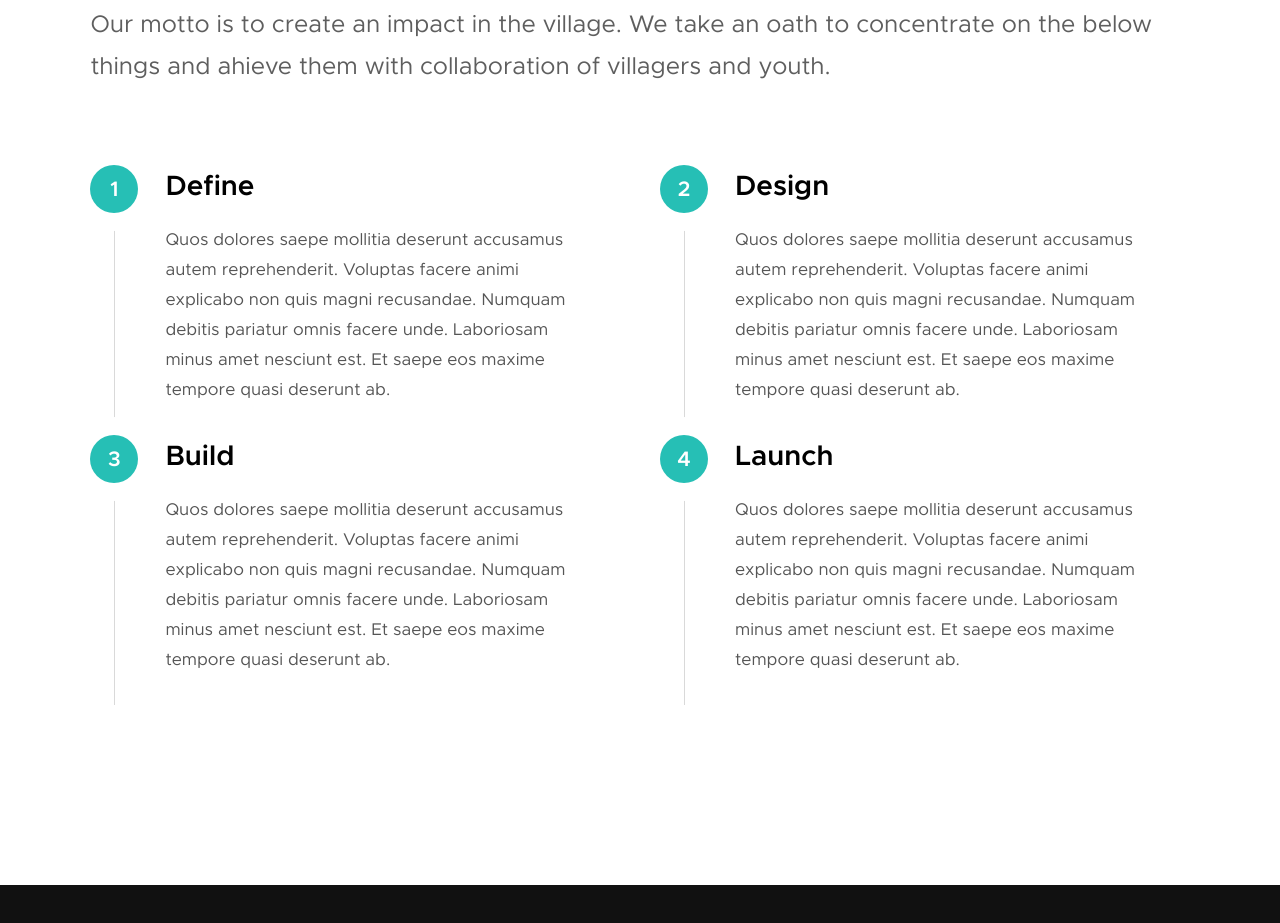
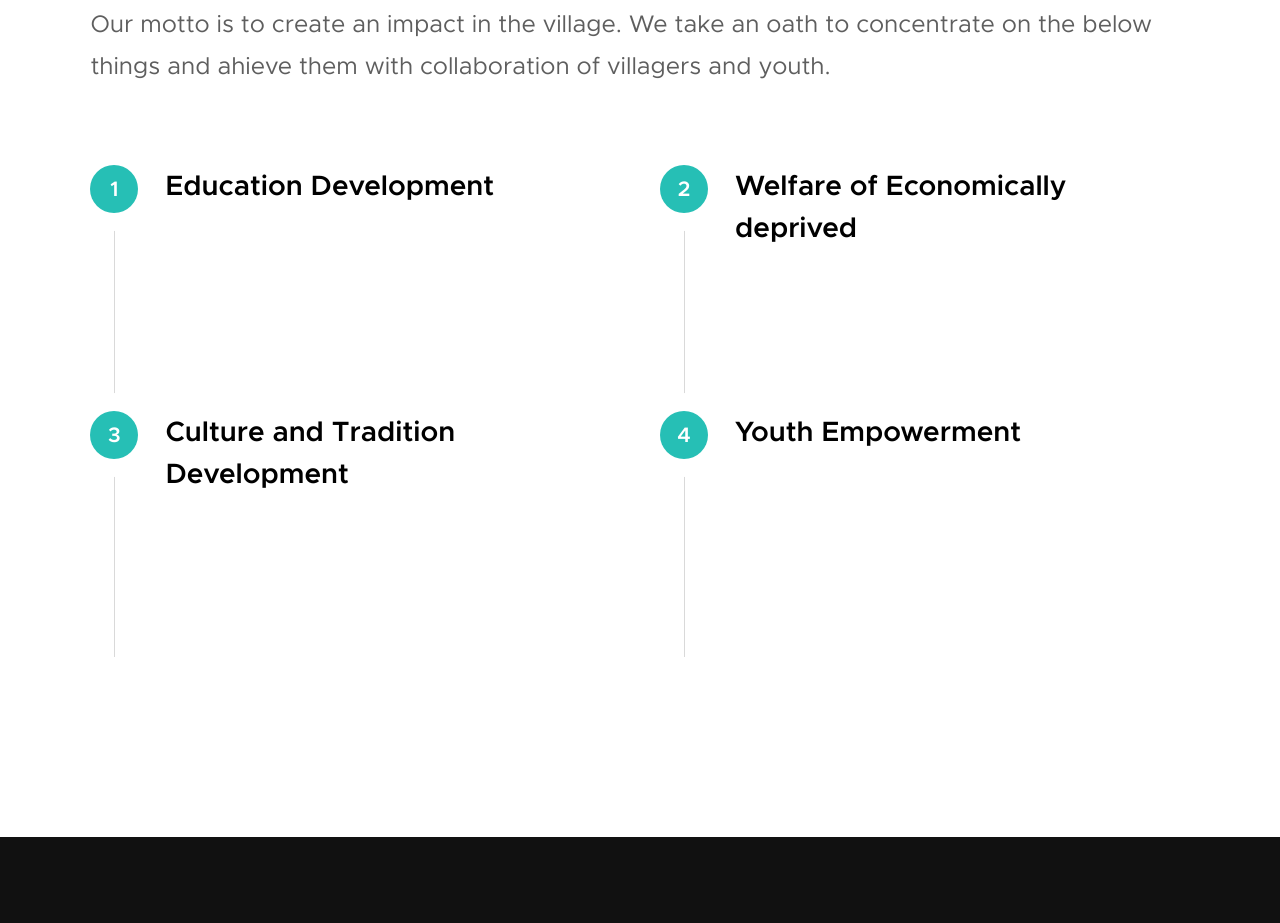
Before and after one commit to 140eight/pyc, a plain HTML site: page penugondayouth/index.html in a window 1280 px wide. Shown: the part 1213-2136 px from the top of the page. Drawn offline with Linux system fonts and the light colour scheme; files whose address does not match are found by name.

Commit message:
paragraphs removed

```diff
--- a/penugondayouth/index.html
+++ b/penugondayouth/index.html
@@ -161,41 +161,33 @@
 
                 <div class="col-block process__col" data-item="1" data-aos="fade-up">
                     <div class="process__text">
-                        <h4>Define</h4>
+                        <h4>Education Development</h4>
 
                         <p>
-                        Quos dolores saepe mollitia deserunt accusamus autem reprehenderit. Voluptas facere animi explicabo non quis magni recusandae.
-                        Numquam debitis pariatur omnis facere unde. Laboriosam minus amet nesciunt est. Et saepe eos maxime tempore quasi deserunt ab.
                         </p>
                     </div>
                 </div>
                 <div class="col-block process__col" data-item="2" data-aos="fade-up">
                     <div class="process__text">
-                        <h4>Design</h4>
+                        <h4>Welfare of Economically deprived</h4>
 
                         <p>
-                        Quos dolores saepe mollitia deserunt accusamus autem reprehenderit. Voluptas facere animi explicabo non quis magni recusandae.
-                        Numquam debitis pariatur omnis facere unde. Laboriosam minus amet nesciunt est. Et saepe eos maxime tempore quasi deserunt ab.
                         </p>
                     </div>
                 </div>
                 <div class="col-block process__col" data-item="3" data-aos="fade-up">
                     <div class="process__text">
-                        <h4>Build</h4>
+                        <h4>Culture and Tradition Development</h4>
 
                         <p>
-                        Quos dolores saepe mollitia deserunt accusamus autem reprehenderit. Voluptas facere animi explicabo non quis magni recusandae.
-                        Numquam debitis pariatur omnis facere unde. Laboriosam minus amet nesciunt est. Et saepe eos maxime tempore quasi deserunt ab.
                         </p>
                     </div>
                 </div>
                 <div class="col-block process__col" data-item="4" data-aos="fade-up">
                     <div class="process__text">
-                        <h4>Launch</h4>
+                        <h4>Youth Empowerment</h4>
 
                         <p>
-                        Quos dolores saepe mollitia deserunt accusamus autem reprehenderit. Voluptas facere animi explicabo non quis magni recusandae.
-                        Numquam debitis pariatur omnis facere unde. Laboriosam minus amet nesciunt est. Et saepe eos maxime tempore quasi deserunt ab.
                         </p>
                     </div>
                 </div>
```
